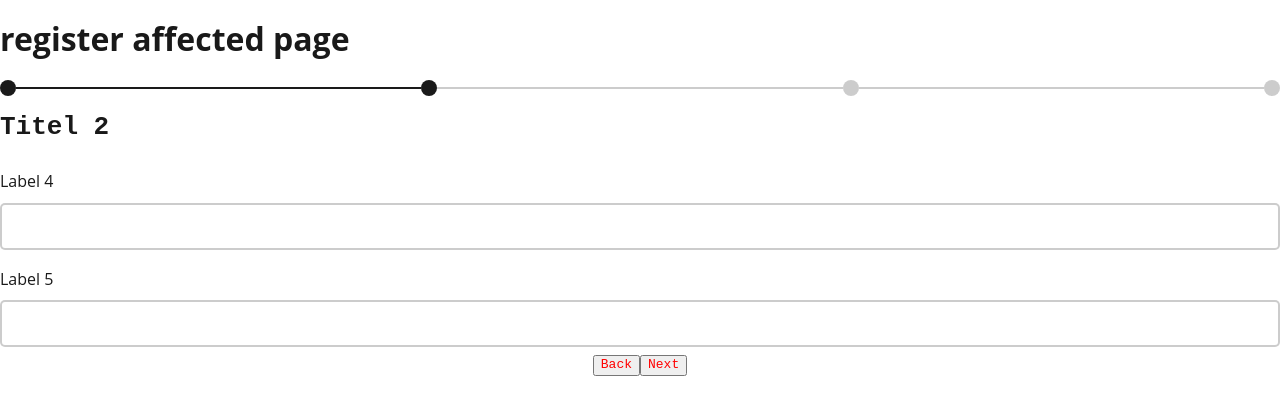
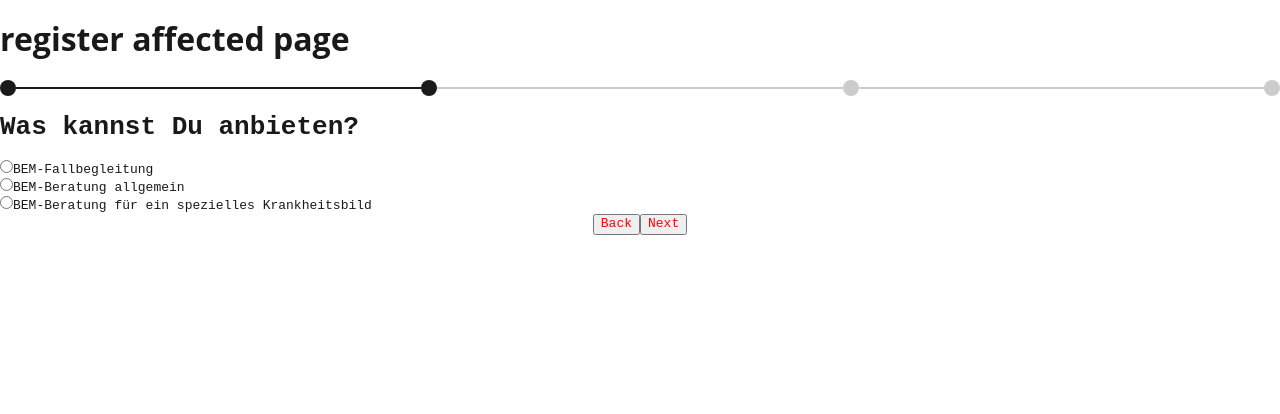
Before and after one commit to BEM-Pate/BEM-Frontend, a React (Create React App) app: page /register/affected in a window 1280 px wide. Both pictures are taken after a click on the button "Next". Shown: the top 414 px of the page. Built offline with nearby package versions, Linux system fonts and the light colour scheme.

Commit message:
Refactor and build test form

```diff
--- a/src/components/FormularStepper/FormularStep.tsx
+++ b/src/components/FormularStepper/FormularStep.tsx
@@ -4,6 +4,7 @@ import styles from './FormularStepper.module.scss';
 import { FormField, FormValue } from './FormularTypes';
 import Textfield from '../Textfield/Textfield';
 import Textarea from '../Textarea/Textarea';
+import RadioList from '../RadioList/RadioList';
 
 interface Props {
   fields: FormField[];
@@ -26,7 +27,7 @@ const FormularStep = (props: Props) => {
               <Textfield
                 key={i}
                 type="number"
-                id={`field-${field.name}`}
+                id={`Textfield-${field.name}`}
                 name={field.name}
                 label={field.label}
                 placeholder={field.placeholder}
@@ -38,7 +39,7 @@ const FormularStep = (props: Props) => {
               <Textfield
                 key={i}
                 type="date"
-                id={`field-${field.name}`}
+                id={`Textfield-${field.name}`}
                 name={field.name}
                 label={field.label}
                 placeholder={field.placeholder}
@@ -50,7 +51,19 @@ const FormularStep = (props: Props) => {
               <Textfield
                 key={i}
                 type="text"
-                id={`field-${field.name}`}
+                id={`Textfield-${field.name}`}
+                name={field.name}
+                label={field.label}
+                placeholder={field.placeholder}
+                onChange={(e) => onChange(field.name, e.target.value)}
+              />
+            );
+          case 'email':
+            return (
+              <Textfield
+                key={i}
+                type="email"
+                id={`Textfield-${field.name}`}
                 name={field.name}
                 label={field.label}
                 placeholder={field.placeholder}
@@ -61,7 +74,7 @@ const FormularStep = (props: Props) => {
             return (
               <Textarea
                 key={i}
-                id={`field-${field.name}`}
+                id={`Textarea-${field.name}`}
                 name={field.name}
                 label={field.label}
                 placeholder={field.placeholder}
@@ -69,8 +82,9 @@ const FormularStep = (props: Props) => {
               />
             );
           case 'radio':
-            return <>radio</>;
+            return <RadioList name={field.name} options={field.options ?? []} />;
           default:
+            console.error(`Unknown type: ${field.type}`);
             return undefined;
         }
       })}
--- a/src/components/RadioList/RadioList.tsx
+++ b/src/components/RadioList/RadioList.tsx
@@ -1,22 +1,19 @@
 import React from 'react';
+import { FormOption } from '../FormularStepper/FormularTypes';
 
-interface RadioListOptions {
-  _id: number;
-  value: string;
-}
 interface RadioListProps {
-  options: RadioListOptions[];
-  groupName: string;
+  options: FormOption[];
+  name: string;
 }
 
 const RadioList = (props: RadioListProps) => {
-  const { options, groupName } = props;
+  const { options, name } = props;
   return (
     <>
-      {options.map(({ value, _id }) => (
+      {options.map(({ value, label }) => (
         <div>
-          <input type="radio" value={_id} name={groupName} />
-          {value}
+          <input type="radio" value={value} name={name} />
+          {label}
         </div>
       ))}
     </>
--- a/src/pages/LandingPage/LandingPage.tsx
+++ b/src/pages/LandingPage/LandingPage.tsx
@@ -3,19 +3,10 @@ import { Link } from 'react-router-dom';
 import classNames from 'classnames';
 import styles from './LandingPage.module.scss';
 import Button from '../../components/Button/Button';
-import RadioList from '../../components/RadioList/RadioList';
 
 interface LandingPageProps {
   children?: React.ReactNode
 }
-const DUMMYDATA = [
-  { _id: 1, value: 'Option 1' },
-  { _id: 2, value: 'Option 2' },
-  { _id: 3, value: 'Option 3' },
-  { _id: 4, value: 'Option 4' },
-  { _id: 5, value: 'Option 5' },
-];
-const GROUPNAME = 'RadioListGroup';
 
 const LandingPage = (props: LandingPageProps) => {
   const { children } = props;
@@ -26,7 +17,6 @@ const LandingPage = (props: LandingPageProps) => {
       <Link to="/register/mentor">Register Mentor</Link>
       {children}
       <Button>Text</Button>
-      <RadioList options={DUMMYDATA} groupName={GROUPNAME} />
     </div>
   );
 };
--- a/src/pages/RegisterAffectedPage/RegisterAffectedPage.tsx
+++ b/src/pages/RegisterAffectedPage/RegisterAffectedPage.tsx
@@ -13,27 +13,34 @@ const RegisterAffectedPage = (props: LandingPageProps) => {
 
   const fields: FormStep[] = [
     {
-      title: 'Titel',
+      title: 'Wer bist du?',
       fields: [
-        { type: 'text', name: 'text1', label: 'Label 1' },
-        { type: 'text', name: 'text2', label: 'Label 2' },
-        {
-          type: 'number', name: 'text3', label: 'Label 3', value: 42,
-        }],
+        { type: 'text', name: 'surname', label: 'Vorname' },
+        { type: 'text', name: 'name', label: 'Nachname' },
+        { type: 'email', name: 'text3', label: 'Email' },
+      ],
     },
     {
-      title: 'Titel 2',
+      title: 'Was kannst Du anbieten?',
       fields: [
-        { type: 'text', name: 'text4', label: 'Label 4' }, {
-          type: 'number', name: 'text5', label: 'Label 5', value: 42,
+        {
+          type: 'radio',
+          name: 'text4',
+          options: [
+            { value: 'case-study', label: 'BEM-Fallbegleitung' },
+            { value: 'consulting', label: 'BEM-Beratung allgemein' },
+            { value: 'consulting-disease', label: 'BEM-Beratung für ein spezielles Krankheitsbild' },
+          ],
+        }, {
+          type: 'select', name: 'certificate', label: 'Zertifikat wählen',
         }],
     },
     {
       title: 'Titel 3',
       fields: [
-        { type: 'text', name: 'text6', label: 'Label 6' }, {
-          type: 'number', name: 'text7', label: 'Label 7', value: 42,
-        }],
+        { type: 'textarea', name: 'experiences', label: 'Was sind Deine Erfahrungen in Bezug auf BEM und psychische Erkrankungen?' },
+        { type: 'textarea', name: 'motivation', label: 'Was motiviert dich, BEM-Pate zu werden?' },
+      ],
     },
   ];
 
```
Also changed, not shown: src/components/FormularStepper/FormularTypes.tsx (+8 -2 lines).
